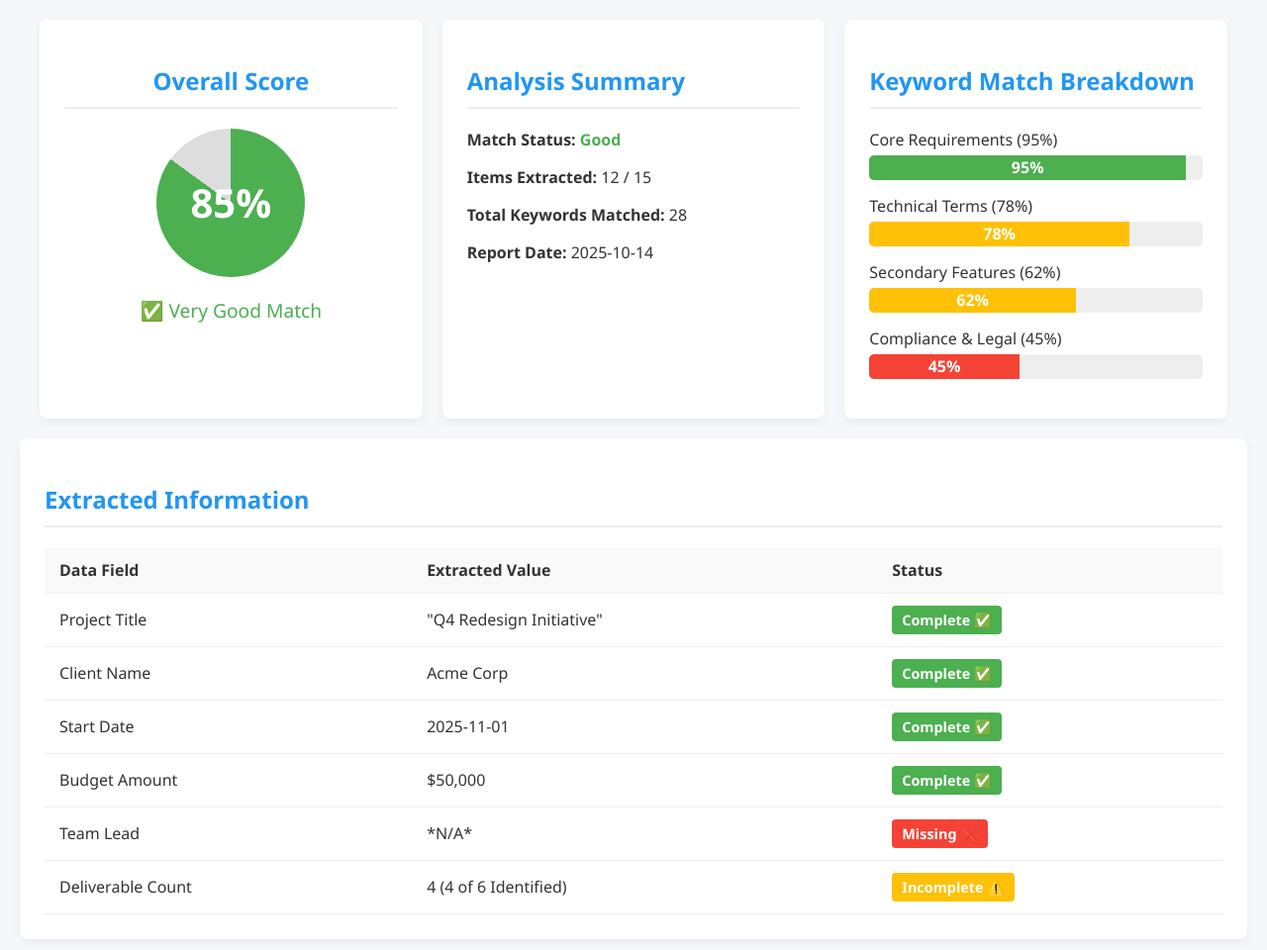
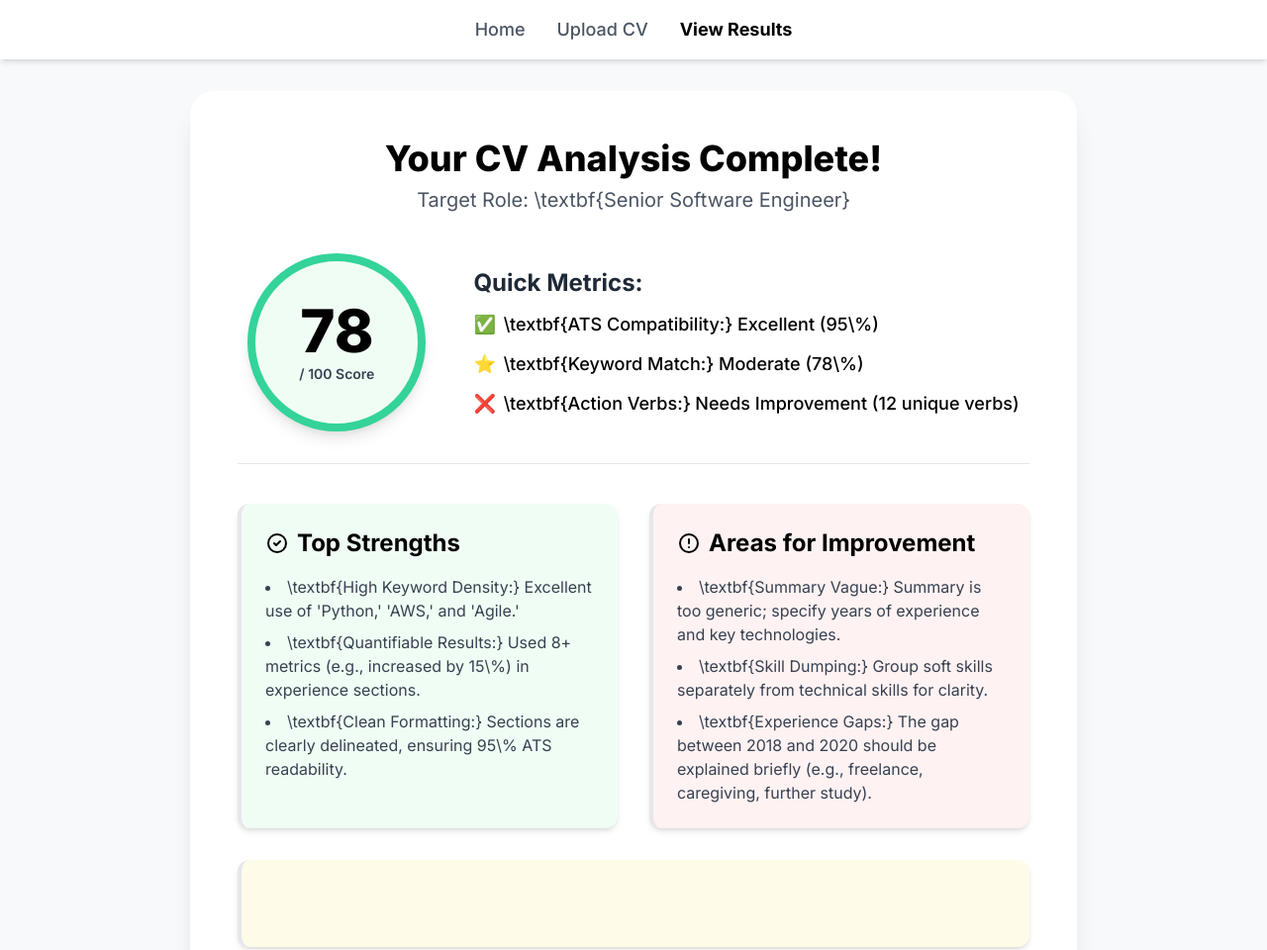
Before and after one commit to LordMimo/CV-Analyzer-Pro, a plain HTML site: page ResultsPageUI.html in a window 1280 px wide. Shown: the top 960 px of the page at 99% size. Drawn offline with nearby package versions, Linux system fonts and the light colour scheme.

Commit message:
Update ResultsPageUI1.html

```diff
--- a/ResultsPageUI.html
+++ b/ResultsPageUI.html
@@ -3,246 +3,119 @@
 <head>
     <meta charset="UTF-8">
     <meta name="viewport" content="width=device-width, initial-scale=1.0">
-    <title>Clean Data Analysis Results</title>
+    <title>CV Analysis Results</title>
+    <script src="https://cdn.tailwindcss.com"></script>
     <style>
-        :root {
-            /* Color Palette */
-            --color-success: #4CAF50; /* Green */
-            --color-warning: #FFC107; /* Yellow */
-            --color-danger: #F44336; /* Red */
-            --color-primary: #2196F3; /* Blue */
-            --color-text: #333;
-            --color-bg: #f5f7fa;
-            --color-card-bg: #ffffff;
+        /* Shared styling from index.html */
+        @import url('https://fonts.googleapis.com/css2?family=Inter:wght@100..900&display=swap');
+
+        body {
+            font-family: 'Inter', sans-serif;
+            background-color: #f7f9fb;
+            min-height: 100vh;
+        }
+        tailwind.config = {
+            theme: {
+                extend: {
+                    colors: {
+                        'primary': '#1e40af', /* Deep Blue */
+                        'secondary': '#10b981', /* Emerald Green */
+                        'warning': '#f59e0b', /* Amber */
+                        'danger': '#ef4444', /* Red */
+                    }
+                }
+            }
+        }
+        .content-wrapper {
+            display: flex;
+            justify-content: center;
+            padding: 2rem 1rem;
         }
 
-        body {
-            font-family: 'Segoe UI', Tahoma, Geneva, Verdana, sans-serif;
-            margin: 0;
-            padding: 20px;
-            background-color: var(--color-bg);
-            color: var(--color-text);
-            direction: ltr;
-        }
-
-        .container {
-            max-width: 1200px;
-            margin: auto;
-            display: grid;
-            gap: 20px;
-        }
-
-        .card {
-            background-color: var(--color-card-bg);
-            padding: 25px;
-            border-radius: 8px;
-            box-shadow: 0 4px 8px rgba(0, 0, 0, 0.05);
-        }
-
-        h2 {
-            border-bottom: 2px solid #eee;
-            padding-bottom: 10px;
-            margin-bottom: 20px;
-            color: var(--color-primary);
-        }
-
-        /* 1. Overall Score Section */
-        .overall-score {
-            text-align: center;
-        }
-
+        /* Custom circle for the score display */
         .score-circle {
-            width: 150px;
-            height: 150px;
-            margin: 20px auto;
+            width: 180px;
+            height: 180px;
             border-radius: 50%;
+            background-color: #f0fdf4; /* Very light secondary */
+            border: 8px solid #34d399; /* Medium secondary */
             display: flex;
+            flex-direction: column;
             align-items: center;
             justify-content: center;
-            font-size: 2.5em;
-            font-weight: bold;
-            color: var(--color-card-bg);
-            /* Conic gradient for the progress display (85% score example) */
-            background: conic-gradient(
-                var(--color-success) 85%,
-                #ddd 85%
-            );
-        }
-
-        /* 2. Keyword Match Progress Bars */
-        .progress-item {
-            margin-bottom: 15px;
-        }
-
-        .progress-bar {
-            background-color: #eee;
-            border-radius: 5px;
-            overflow: hidden;
-            height: 25px;
-            margin-top: 5px;
-        }
-
-        .progress-fill {
-            height: 100%;
-            display: flex;
-            align-items: center;
-            justify-content: center;
-            color: var(--color-card-bg);
-            font-weight: bold;
-            text-align: center;
-            transition: width 0.5s ease-out;
-        }
-
-        /* Color classes for progress bars */
-        .progress-fill.green { background-color: var(--color-success); }
-        .progress-fill.yellow { background-color: var(--color-warning); }
-        .progress-fill.red { background-color: var(--color-danger); }
-
-        /* 3. Extracted Information Table */
-        .extracted-info table {
-            width: 100%;
-            border-collapse: collapse;
-            text-align: left;
-        }
-
-        .extracted-info th, .extracted-info td {
-            padding: 12px 15px;
-            border-bottom: 1px solid #eee;
-        }
-
-        .extracted-info th {
-            background-color: #f9f9f9;
-            font-weight: bold;
-        }
-
-        /* Color-coded Status Badges */
-        .status-badge {
-            display: inline-block;
-            padding: 5px 10px;
-            border-radius: 4px;
-            font-size: 0.9em;
-            font-weight: bold;
-            color: var(--color-card-bg);
-        }
-
-        .status-complete { background-color: var(--color-success); }
-        .status-incomplete { background-color: var(--color-warning); }
-        .status-missing { background-color: var(--color-danger); }
-
-
-        /* Layout Grid */
-        .grid-3 {
-            grid-template-columns: 1fr 1fr 1fr;
-        }
-
-        @media (max-width: 900px) {
-            .grid-3 {
-                grid-template-columns: 1fr;
-            }
+            box-shadow: 0 10px 15px -3px rgba(0, 0, 0, 0.1), 0 4px 6px -2px rgba(0, 0, 0, 0.05);
         }
     </style>
 </head>
 <body>
 
-<div class="container grid-3">
+    <nav class="bg-white shadow-md w-full p-4 flex justify-center sticky top-0 z-10">
+        <div class="flex space-x-8 text-lg font-medium">
+            <a href="index.html" class="text-gray-600 hover:text-secondary transition duration-150">Home</a>
+            <a href="CVUploadPage.html" class="text-gray-600 hover:text-secondary transition duration-150">Upload CV</a>
+            <a href="ResultsPageUI.html" class="text-primary hover:text-secondary transition duration-150 font-bold">View Results</a>
+        </div>
+    </nav>
 
-    <div class="card overall-score">
-        <h2>Overall Score</h2>
-        <div class="score-circle">
-            85%
-        </div>
-        <p style="font-size: 1.2em; color: var(--color-success);">✅ Very Good Match</p>
-    </div>
+    <div class="content-wrapper">
+        <main class="w-full max-w-4xl bg-white shadow-xl rounded-3xl p-8 md:p-12">
 
-    <div class="card">
-        <h2>Analysis Summary</h2>
-        <div class="summary-list">
-            <p><strong>Match Status:</strong> <span style="color: var(--color-success); font-weight: bold;">Good</span></p>
-            <p><strong>Items Extracted:</strong> 12 / 15</p>
-            <p><strong>Total Keywords Matched:</strong> 28</p>
-            <p><strong>Report Date:</strong> 2025-10-14</p>
-        </div>
-    </div>
+            <header class="mb-10 text-center">
+                <h1 class="text-4xl font-extrabold text-primary mb-2">
+                    Your CV Analysis Complete!
+                </h1>
+                <p class="text-xl text-gray-600">
+                    Target Role: \textbf{Senior Software Engineer}
+                </p>
+            </header>
 
-    <div class="card keyword-matches">
-        <h2>Keyword Match Breakdown</h2>
+            <section class="flex flex-col md:flex-row items-center justify-center gap-12 mb-10 border-b pb-8">
 
-        <div class="progress-item">
-            <label>Core Requirements (95%)</label>
-            <div class="progress-bar">
-                <div class="progress-fill green" style="width: 95%;">95%</div>
-            </div>
-        </div>
+                <div class="score-circle">
+                    <span class="text-6xl font-extrabold text-secondary">78</span>
+                    <span class="text-sm font-semibold text-gray-700 mt-1">/ 100 Score</span>
+                </div>
 
-        <div class="progress-item">
-            <label>Technical Terms (78%)</label>
-            <div class="progress-bar">
-                <div class="progress-fill yellow" style="width: 78%;">78%</div>
-            </div>
-        </div>
+                <div class="text-left space-y-3">
+                    <h2 class="text-2xl font-bold text-gray-800">Quick Metrics:</h2>
+                    <p class="text-lg text-secondary font-medium flex items-center">
+                        <span class="mr-2">✅</span> \textbf{ATS Compatibility:} Excellent (95\%)
+                    </p>
+                    <p class="text-lg text-primary font-medium flex items-center">
+                        <span class="mr-2">⭐</span> \textbf{Keyword Match:} Moderate (78\%)
+                    </p>
+                    <p class="text-lg text-danger font-medium flex items-center">
+                        <span class="mr-2">❌</span> \textbf{Action Verbs:} Needs Improvement (12 unique verbs)
+                    </p>
+                </div>
+            </section>
 
-        <div class="progress-item">
-            <label>Secondary Features (62%)</label>
-            <div class="progress-bar">
-                <div class="progress-fill yellow" style="width: 62%;">62%</div>
-            </div>
-        </div>
+            <section class="grid grid-cols-1 md:grid-cols-2 gap-8">
 
-        <div class="progress-item">
-            <label>Compliance & Legal (45%)</label>
-            <div class="progress-bar">
-                <div class="progress-fill red" style="width: 45%;">45%</div>
-            </div>
-        </div>
-    </div>
+                <div class="bg-green-50 p-6 rounded-xl border-l-4 border-secondary shadow-md">
+                    <h3 class="text-2xl font-bold text-secondary mb-4 flex items-center">
+                        <svg class="w-6 h-6 mr-2" fill="none" stroke="currentColor" viewBox="0 0 24 24" xmlns="http://www.w3.org/2000/svg"><path stroke-linecap="round" stroke-linejoin="round" stroke-width="2" d="M9 12l2 2 4-4m6 2a9 9 0 11-18 0 9 9 0 0118 0z"></path></svg>
+                        Top Strengths
+                    </h3>
+                    <ul class="list-disc list-inside space-y-2 text-gray-700">
+                        <li>\textbf{High Keyword Density:} Excellent use of 'Python,' 'AWS,' and 'Agile.'</li>
+                        <li>\textbf{Quantifiable Results:} Used 8+ metrics (e.g., increased by 15\%) in experience sections.</li>
+                        <li>\textbf{Clean Formatting:} Sections are clearly delineated, ensuring 95\% ATS readability.</li>
+                    </ul>
+                </div>
 
-</div>
+                <div class="bg-red-50 p-6 rounded-xl border-l-4 border-danger shadow-md">
+                    <h3 class="text-2xl font-bold text-danger mb-4 flex items-center">
+                        <svg class="w-6 h-6 mr-2" fill="none" stroke="currentColor" viewBox="0 0 24 24" xmlns="http://www.w3.org/2000/svg"><path stroke-linecap="round" stroke-linejoin="round" stroke-width="2" d="M12 8v4m0 4h.01M21 12a9 9 0 11-18 0 9 9 0 0118 0z"></path></svg>
+                        Areas for Improvement
+                    </h3>
+                    <ul class="list-disc list-inside space-y-2 text-gray-700">
+                        <li>\textbf{Summary Vague:} Summary is too generic; specify years of experience and key technologies.</li>
+                        <li>\textbf{Skill Dumping:} Group soft skills separately from technical skills for clarity.</li>
+                        <li>\textbf{Experience Gaps:} The gap between 2018 and 2020 should be explained briefly (e.g., freelance, caregiving, further study).</li>
+                    </ul>
+                </div>
 
-<div class="card extracted-info" style="margin-top: 20px;">
-    <h2>Extracted Information</h2>
-
-    <table>
-        <thead>
-            <tr>
-                <th>Data Field</th>
-                <th>Extracted Value</th>
-                <th>Status</th>
-            </tr>
-        </thead>
-        <tbody>
-            <tr>
-                <td>Project Title</td>
-                <td>"Q4 Redesign Initiative"</td>
-                <td><span class="status-badge status-complete">Complete ✅</span></td>
-            </tr>
-            <tr>
-                <td>Client Name</td>
-                <td>Acme Corp</td>
-                <td><span class="status-badge status-complete">Complete ✅</span></td>
-            </tr>
-            <tr>
-                <td>Start Date</td>
-                <td>2025-11-01</td>
-                <td><span class="status-badge status-complete">Complete ✅</span></td>
-            </tr>
-            <tr>
-                <td>Budget Amount</td>
-                <td>$50,000</td>
-                <td><span class="status-badge status-complete">Complete ✅</span></td>
-            </tr>
-            <tr>
-                <td>Team Lead</td>
-                <td>*N/A*</td>
-                <td><span class="status-badge status-missing">Missing ❌</span></td>
-            </tr>
-            <tr>
-                <td>Deliverable Count</td>
-                <td>4 (4 of 6 Identified)</td>
-                <td><span class="status-badge status-incomplete">Incomplete ⚠️</span></td>
-            </tr>
-        </tbody>
-    </table>
-</div>
-
-</body>
-</html>
+                <div class="bg-yellow-50 p-6 rounded-xl border-l-4 border-warning shadow-md md:col-span-2">
+                    <h3 class="text-2xl font-bold text-warning mb-4 flex items-center">
+                        <svg class="w-6 h-6 mr-2" fill="none" stroke="currentColor" viewBox="0 0 24 24" xmlns="http://www.w3.org/2000/svg"><path stroke-linecap="round" stroke-linejoin="round" stroke-width="2" d="M
```
